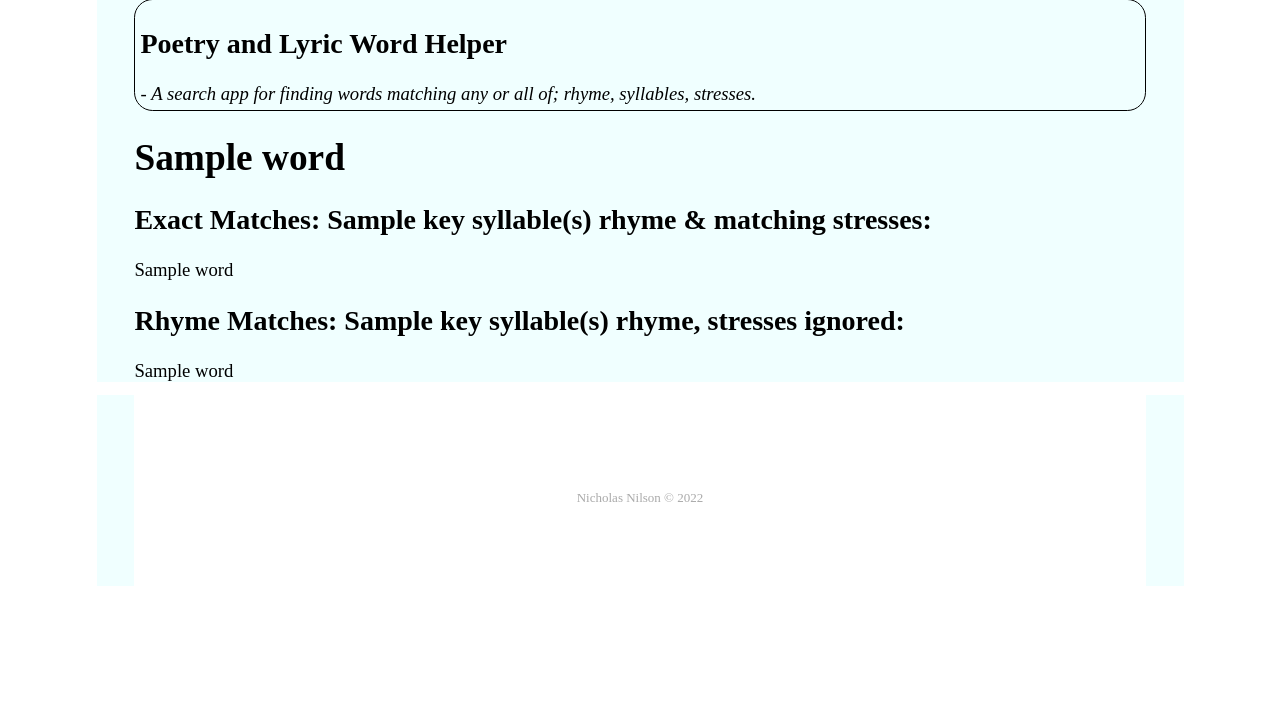
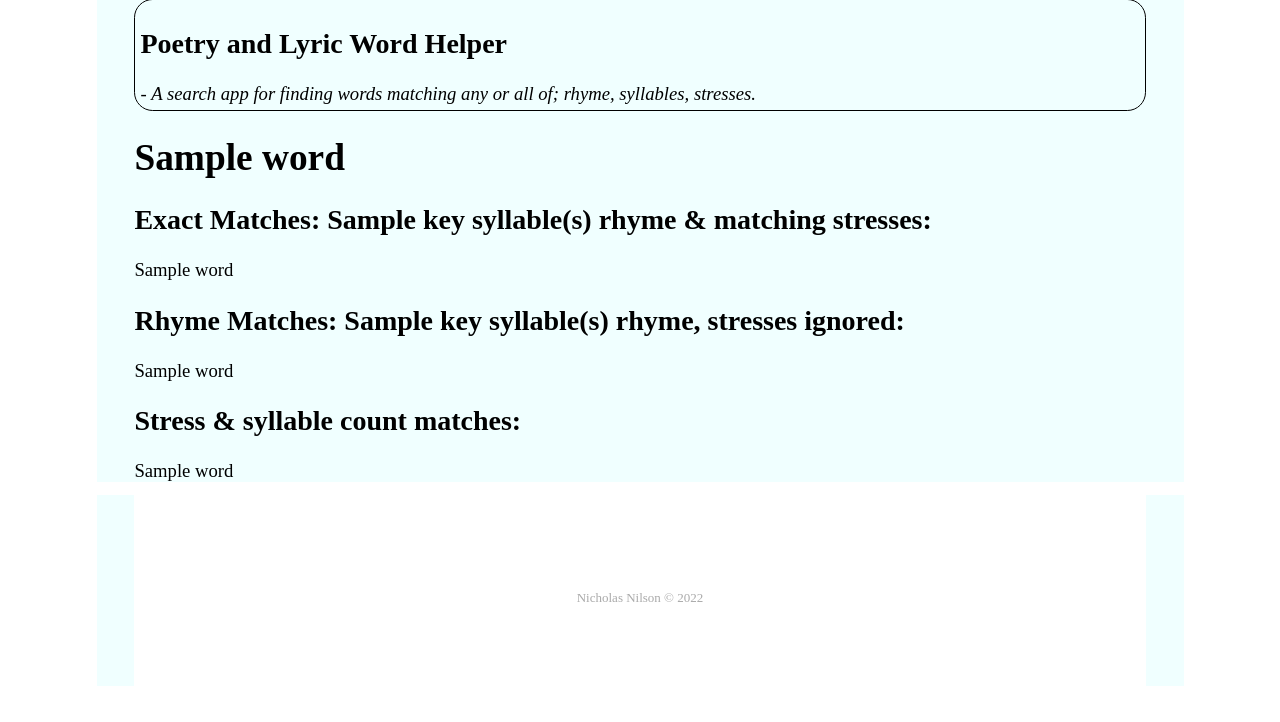
Before and after one commit to Nicholas-Nilson/Poetry-and-Lyric-Helper, a Flask app: template Helper/templates/results.html in a window 1280 px wide. Shown: the part 14-736 px from the top of the page. Run offline with Flask 2, Linux system fonts and the light colour scheme; the template is opened without the code that fills it: most values are stand-ins (such as "Sample title", 1, 10 or a date in 2020); parts of the project's set-up code (start-up, migrations or seed data) failed here and were passed over.

Commit message:
all lists displaying, now to avoid errors and do some beautification

```diff
--- a/Helper/templates/results.html
+++ b/Helper/templates/results.html
@@ -34,5 +34,12 @@
     {% endfor %}
 </div>
 
+<div class="scansion matches">
+    <h2>Stress & syllable count matches:</h2>
+    {% for word in scansion_set %}
+    {{ word }}
+    {% endfor %}
+</div>
+
 
 {% endblock %}
--- a/requirements.txt
+++ b/requirements.txt
@@ -1,13 +1,12 @@
 Flask==1.1.2
-Flask-Login==0.5.0
 Flask-SQLAlchemy==2.4.4
 gunicorn==20.0.4
 itsdangerous==1.1.0
 Jinja2==2.11.2
 MarkupSafe==1.1.1
 psycopg2==2.9.3
-SQLAlchemy==1.3.20
-Werkzeug==1.0.1
+SQLAlchemy==1.3.23
 wheel==0.36.0
 honcho==1.0.1
 Flask-Markdown
+werkzeug==2.0.3
```
Also changed, not shown: notes.md (+2 -1 lines).
